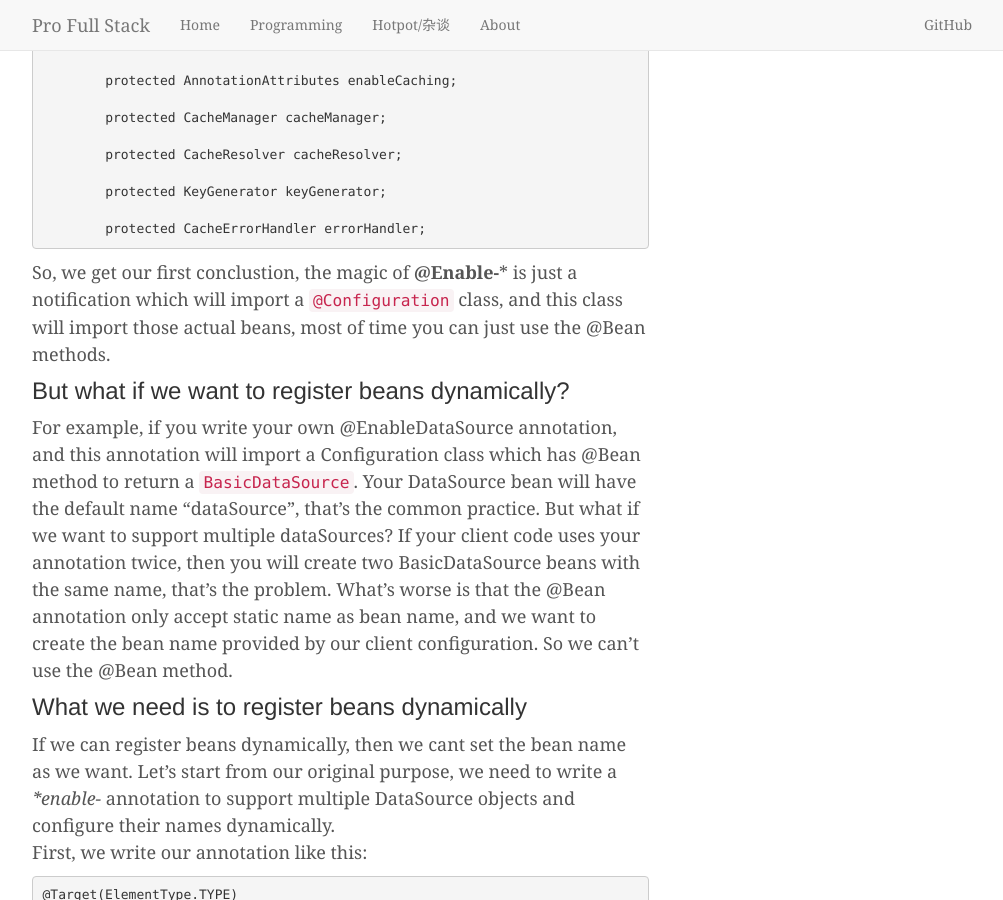
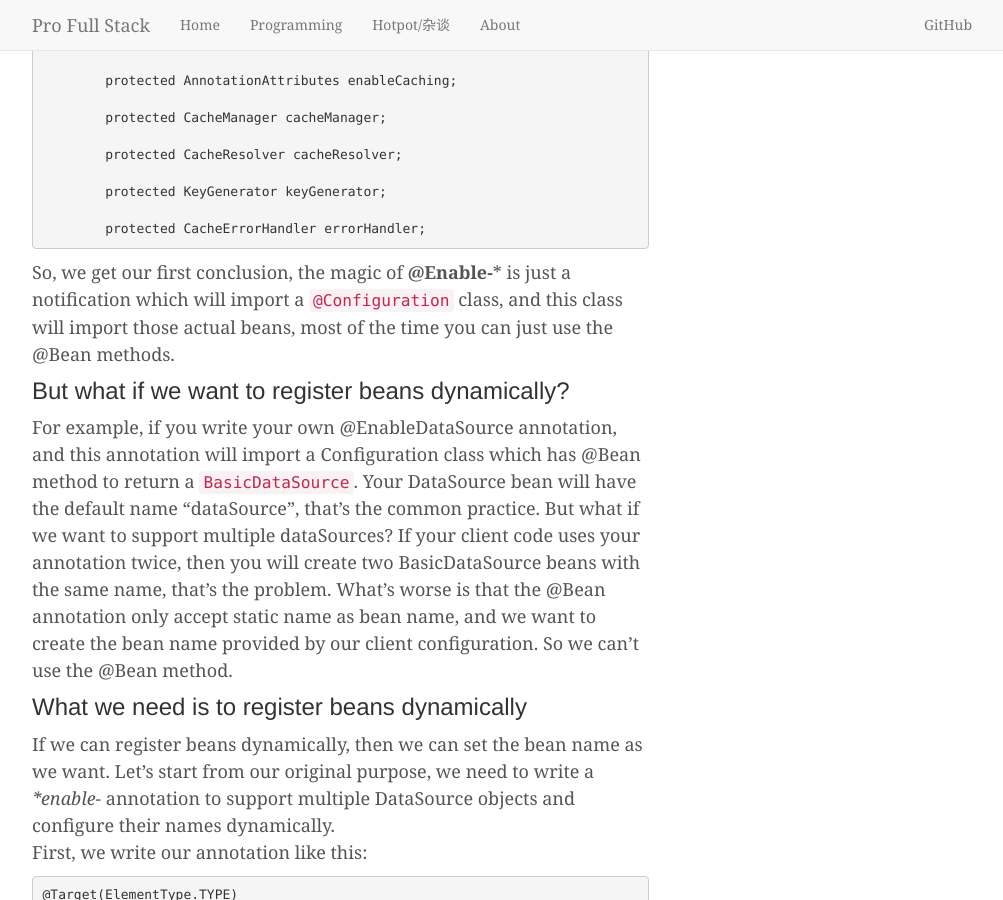
Before and after one commit to christianxiao/christianxiao.github.io, a Jekyll site: the page built from _posts/2017-08-02-[Spring]How-to-implement-@Enable-*-annotation-and-dynamic-register-bean.md, in a window 1280 px wide and 900 px high, scrolled down 2553 px. Shown: the whole window, without its empty margins (138-1141 px from the left). Built offline with Jekyll 4.4.1, drawn with Linux system fonts in a browser that asks for light colours; comment, search, counter and statistics services are not loaded; some of the changed text lies outside the part shown.

Commit message:
Update 2017-08-02-[Spring]How-to-implement-@Enable-*-annotation-and-dynamic-register-bean.md

````diff
--- a/_posts/2017-08-02-[Spring]How-to-implement-@Enable-*-annotation-and-dynamic-register-bean.md
+++ b/_posts/2017-08-02-[Spring]How-to-implement-@Enable-*-annotation-and-dynamic-register-bean.md
@@ -98,15 +98,15 @@ public abstract class AbstractCachingConfiguration implements ImportAware {
 
 	protected CacheErrorHandler errorHandler;
 ```
-So, we get our first conclustion, the magic of **@Enable-*** is just a notification which will import a ```@Configuration``` class, and this class
-will import those actual beans, most of time you can just use the @Bean methods.
+So, we get our first conclusion, the magic of **@Enable-*** is just a notification which will import a ```@Configuration``` class, and this class
+will import those actual beans, most of the time you can just use the @Bean methods.
 ### But what if we want to register beans dynamically?
 For example, if you write your own @EnableDataSource annotation, and this annotation will import a Configuration class which has @Bean method to return a ```BasicDataSource```.
 Your DataSource bean will have the default name "dataSource", that's the common practice. But what if we want to support multiple dataSources?
 If your client code uses your annotation twice, then you will create two BasicDataSource beans with the same name, that's the problem. What's worse is that the
 @Bean annotation only accept static name as bean name, and we want to create the bean name provided by our client configuration. So we can't use the @Bean method.
 ### What we need is to register beans dynamically
-If we can register beans dynamically, then we cant set the bean name as we want.
+If we can register beans dynamically, then we can set the bean name as we want.
 Let's start from our original purpose, we need to write a **enable-* annotation to support multiple DataSource objects and configure their names dynamically.
 First, we write our annotation like this:
 ```
````
Also changed, not shown: other parts of _posts/2017-08-02-[Spring]How-to-implement-@Enable-*-annotation-and-dynamic-register-bean.md (+2 -2 lines).
